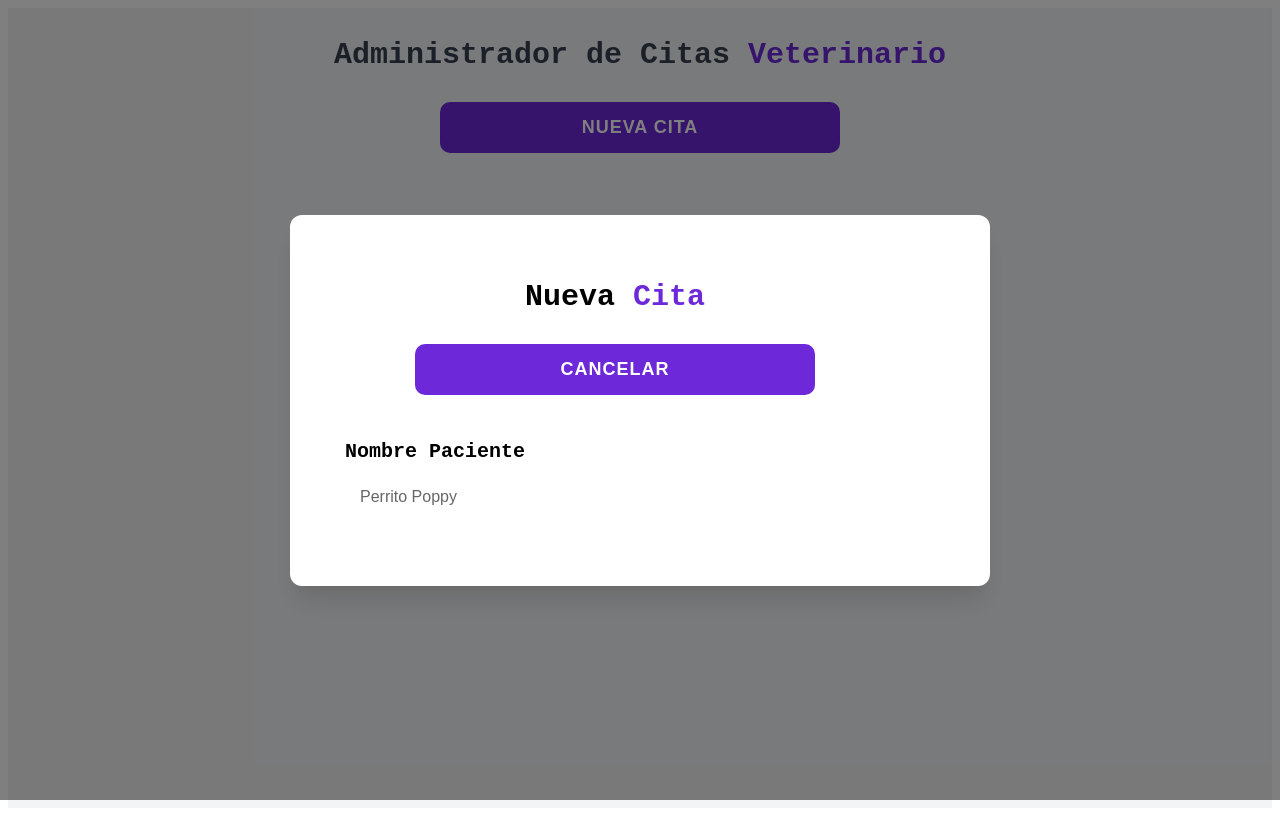
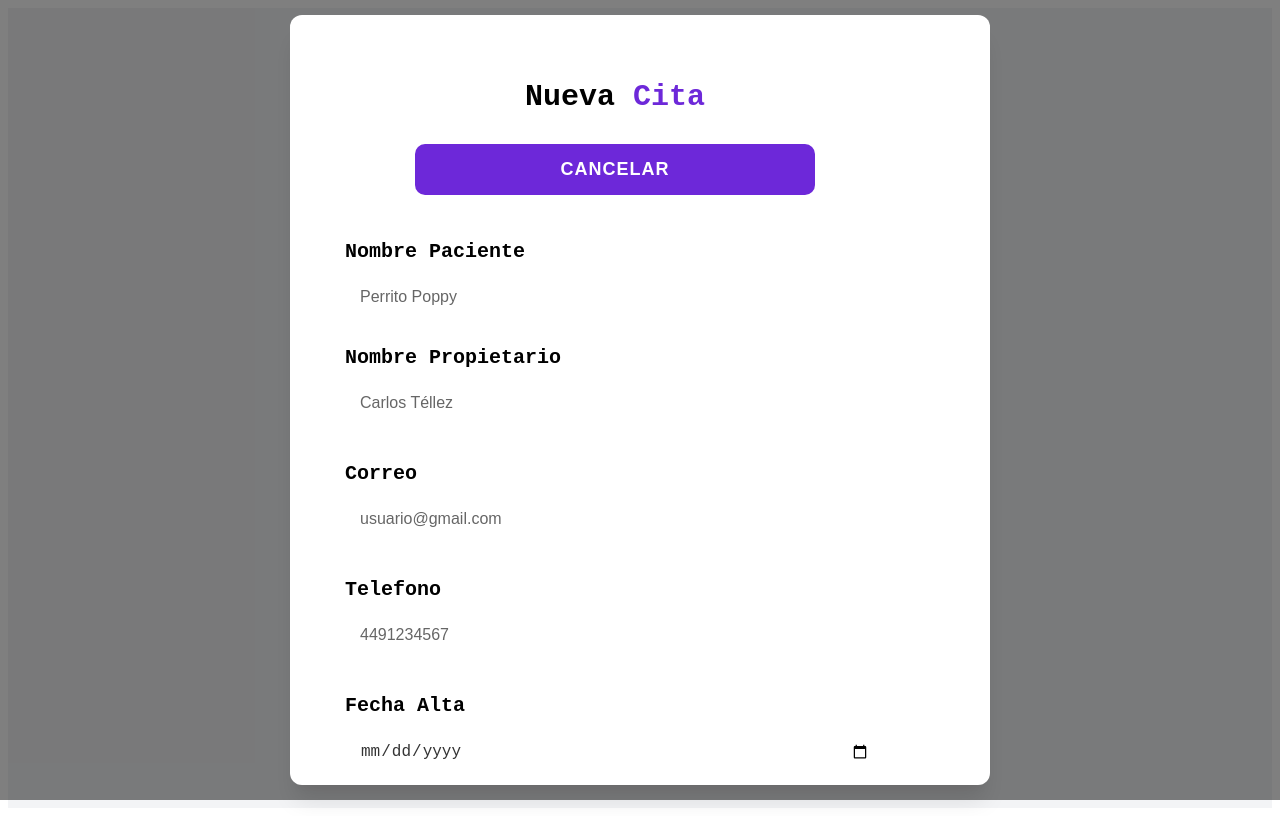
Before and after one commit to carlostellez11/citasReactJS, a React (Vite) app: page / in a window 1280 px wide. Both pictures are taken after a click on the button "NUEVA CITA". Built offline with nearby package versions, Linux system fonts and the light colour scheme.

Commit message:
Add states to inputs in the form

```diff
--- a/src/components/Formulario.jsx
+++ b/src/components/Formulario.jsx
@@ -6,6 +6,32 @@
     setModalVisible
 }) => {
     const [paciente, setPaciente] = useState('');
+    const [nombrePropietario, setNombrePropietario] = useState('');
+    const [correo, setCorreo] = useState('');
+    const [telefono, setTelefono] = useState('');
+    const [fechaAlta, setFechaAlta] = useState('');
+    const [sintomas, setSintomas] = useState('');
+    /**
+     * Create 5 new states
+     *  -nombrePropietario
+     *  -correo
+     *  -telefono
+     *  -fechaAlta
+     *  -sintomas (descripcion del problema)
+     * Create 5 new inputs with state
+     * Type inputs
+     *  -text
+     *  -tel
+     *  -email
+     *  -date
+     * Inputs
+     *  -input
+     *  -textarea (contenido con mucho texto)
+     */
+
+    const handleCita= (e) => {
+        e.preventDefault();
+    }
     return (
         <div className="formulario-contenido">
             <h2 className="formulario-titulo"> Nueva
@@ -18,7 +44,7 @@
                 <span className="formulario-btn-texto-cancelar">Cancelar</span>
             </button>
 
-            <form>
+            <form onSubmit={(e) => handleCita(e)}>
                 <div className="formulario-campo">
                     <label
                         htmlFor="paciente"
@@ -32,7 +58,83 @@
                         value={paciente}
                         onChange={(e) => setPaciente(e.target.value)}
                     />
+                <div/>
+                <div className="formulario-campo">
+                    <label
+                        htmlFor="nombrePropietario"
+                        className="formulario-label"
+                    >Nombre Propietario</label>
+                    <input
+                        id="nombrePropietario"
+                        type="text"
+                        className="formulario-input"
+                        placeholder="Carlos Téllez"
+                        value={nombrePropietario}
+                        onChange={(e) => setNombrePropietario(e.target.value)}
+                    />
                 </div>
+                <div className="formulario-campo">
+                    <label
+                        htmlFor="correo"
+                        className="formulario-label"
+                    >Correo</label>
+                    <input
+                        id="correo"
+                        type="email"
+                        className="formulario-input"
+                        placeholder="usuario@gmail.com"
+                        value={correo}
+                        onChange={(e) => setCorreo(e.target.value)}
+                    />
+                </div>
+                <div className="formulario-campo">
+                    <label
+                        htmlFor="telefono"
+                        className="formulario-label"
+                    >Telefono </label>
+                    <input
+                        id="telefono"
+                        type="tel"
+                        className="formulario-input"
+                        placeholder="4491234567"
+                        value={telefono}
+                        onChange={(e) => setTelefono(e.target.value)}
+                    />
+                </div>
+                <div className="formulario-campo">
+                    <label
+                        htmlFor="fechaAlta"
+                        className="formulario-label"
+                    >Fecha Alta</label>
+                    <input
+                        id="fechaAlta"
+                        type="date"
+                        className="formulario-input"
+                        placeholder="29/09/2026"
+                        value={fechaAlta}
+                        onChange={(e) => setFechaAlta(e.target.value)}
+                    />
+                </div>
+                <div className="formulario-campo">
+                    <label
+                        htmlFor="sintomas"
+                        className="formulario-label"
+                    >Sintomas </label>
+                    <textarea
+                        id="sintomas"
+                        className="formulario-input"
+                        placeholder="Describir sintomas"
+                        value={sintomas}
+                        onChange={(e) => setSintomas(e.target.value)}
+                        rows={4}
+                    />
+                </div>
+                </div>
+
+                <button
+                type="submit"
+                className="formulario-btn-submit"
+                > Agregar Paciente</button>
             </form>
         </div>
     );
--- a/src/css/formulario.css
+++ b/src/css/formulario.css
@@ -78,3 +78,24 @@
 .formulario-input:focus {
     outline: 2px solid #f59e0b;
 }
+
+.formulario-btn-submit {
+    display: block;
+    width: 100%;
+    margin-top: 40px;
+    margin-bottom: 20px;
+    background-color: #f59e0b;
+    color: #5827a4;
+    padding: 15px 0px;
+    border-radius: 10px;
+    border: none;
+    font-weight: 900;
+    font-size: 16px;
+    text-transform: uppercase;
+    cursor: pointer;
+    transition: background-color 0.2 ease;
+}
+
+.formulario-btn-submit:hover {
+    background-color: #d98806;
+}
```
